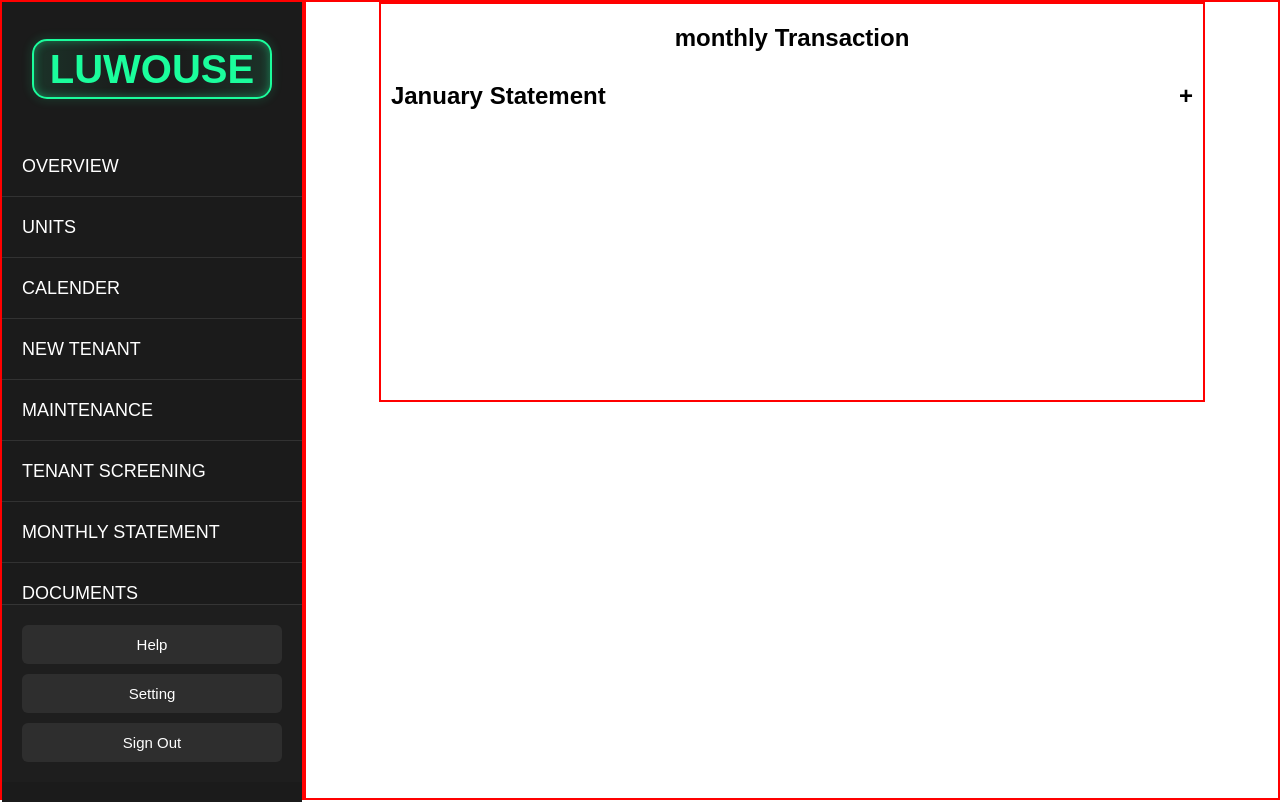
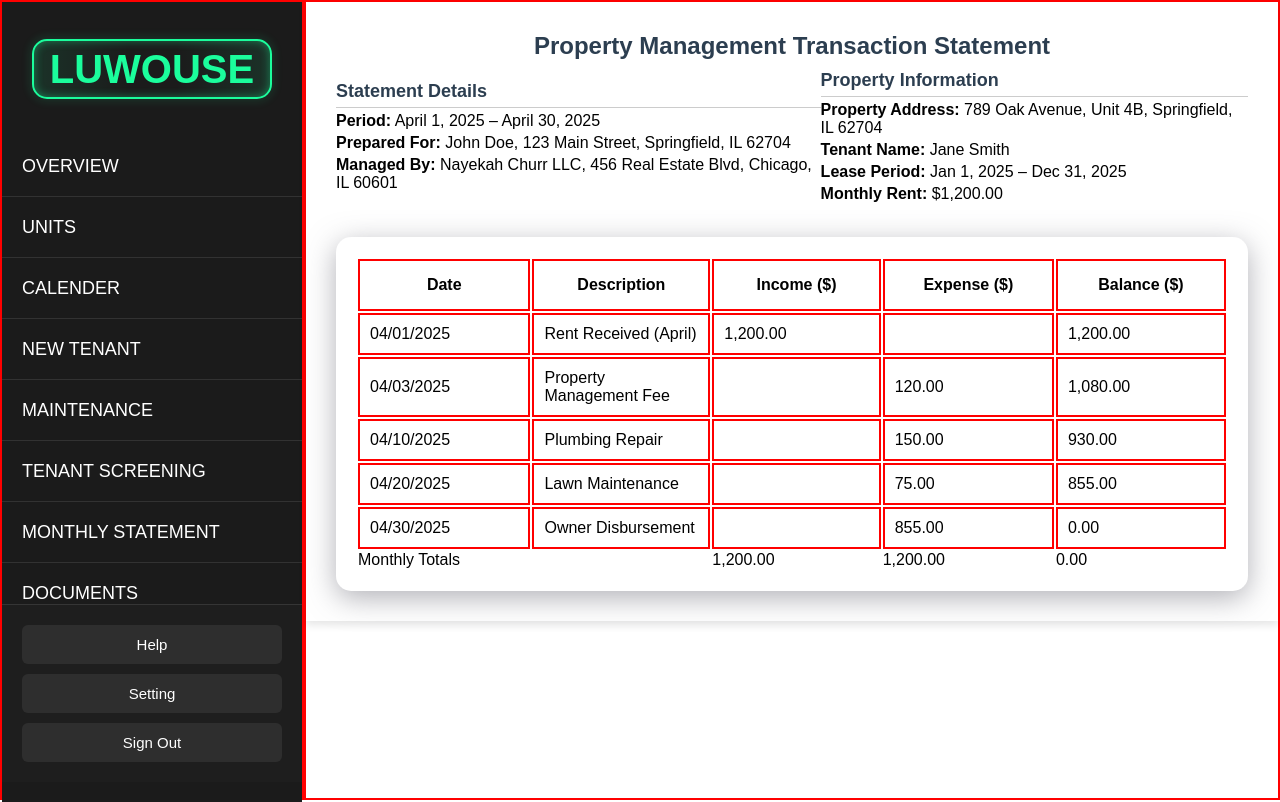
Before and after one commit to Correa95/Property-Management-System, a React (Vite) app in the folder client-side/: page /monthlyStatement in a window 1280 px wide. Built offline with nearby package versions, Linux system fonts and the light colour scheme.

Commit message:
refactoring the application

```diff
--- a/client-side/src/Components/MonthlyTransaction.css
+++ b/client-side/src/Components/MonthlyTransaction.css
@@ -1,44 +1,73 @@
-.transactionStatementContainer {
-  width: 85%;
-  height: 50vh;
+.statementContainer {
+  width: 100%;
+  height: 100%;
+  background: #fff;
   display: flex;
   flex-direction: column;
-  border: 2px solid red;
+  justify-content: center;
+  padding: 30px;
+  box-shadow: 0 4px 8px rgba(0, 0, 0, 0.1);
 }
-
-.transactionStatementContainer h1 {
-  display: flex;
-  justify-content: center;
-  margin: 20px;
-}
-.statement h2 {
+.statement {
   display: flex;
   justify-content: space-between;
   align-items: center;
-  padding: 10px;
-  /* width: 80%; */
-  /* height: 30px; */
-  /* color: #fff; */
-  /* background: #333; */
-  /* border-radius: 5px; */
-  /* margin-bottom: 15px; */
+}
+.statementTitle {
+  text-align: center;
+  color: #2c3e50;
+  margin-bottom: 10px;
 }
 
-/* .transactionStatementContainer .propertyDetail {
-  width: 400px;
-  height: 250px;
-  margin-left: 60px;
-  border: 2px solid red;
+.sectionInfo {
+  margin-bottom: 30px;
+}
+
+.sectionInfo h2 {
+  font-size: 18px;
+  color: #2c3e50;
+  border-bottom: 1px solid #ccc;
+  padding-bottom: 5px;
+}
+
+.sectionInfo p {
+  margin: 4px 0;
+}
+
+/* table {
+  width: 100%;
+  border-collapse: collapse;
+  margin-bottom: 30px;
+} */
+/*
+th,
+td {
+  padding: 10px;
+  text-align: left;
+  border: 1px solid #ccc;
 } */
 
-/* .propertyDetail h3 {
-  display: flex;
-  flex-direction: column;
-  margin: 20px;
+/* th {
+  background-color: #3498db;
+  color: white;
 } */
-/* .statement .transaction {
-  margin: 60px;
+
+/* tfoot td {
+  font-weight: bold;
+  background-color: #f0f0f0;
 } */
-/* p {
-  padding: 15px;
+
+/* .notes {
+  font-size: 14px;
+  color: #555;
 } */
+/*
+.notes ul {
+  padding-left: 20px;
+} */
+/*
+.footer {
+  text-align: center;
+  font-size: 13px;
+  color: #888;
+} */
--- a/client-side/src/Components/Monthlytransaction.jsx
+++ b/client-side/src/Components/Monthlytransaction.jsx
@@ -1,35 +1,122 @@
-import { useState } from "react";
+// import { useState } from "react";
 import "./MonthlyTransaction.css";
 
 function MonthlyTransaction() {
-  const [isOpen, setIsOpen] = useState(false);
-  function handleClose() {
-    setIsOpen(!isOpen);
-  }
+  // const [isOpen, setIsOpen] = useState(false);
+  // function handleClose() {
+  //   setIsOpen(!isOpen);
+  // }
   return (
-    <section className="transactionStatementContainer">
-      <h1>monthly Transaction</h1>
-      <div className="statement" onClick={handleClose}>
-        <h2>
-          January Statement <span>+</span>
-        </h2>
+    // <section className="transactionStatementContainer">
+    <section className="statementContainer">
+      <h1 className="statementTitle">
+        Property Management Transaction Statement
+      </h1>
+      <div className="statement">
+        <div className="sectionInfo">
+          <h2>Statement Details</h2>
+          <p>
+            <strong>Period:</strong> April 1, 2025 – April 30, 2025
+          </p>
+          <p>
+            <strong>Prepared For:</strong> John Doe, 123 Main Street,
+            Springfield, IL 62704
+          </p>
+          <p>
+            <strong>Managed By:</strong> Nayekah Churr LLC, 456 Real Estate
+            Blvd, Chicago, IL 60601
+          </p>
+        </div>
 
-        {isOpen && (
-          <>
-            <article className="propertyDetail">
-              <h1>Nayekah Churr LLC</h1>
-              <h3> Street: 240715 Fullstack Academy Graduate</h3>
-              <h3>City: Atlanta</h3>
-              <h3>State: Georgia</h3>
-              <h3>ZipCode: 30349</h3>
-            </article>
-            <div className="transaction">
-              <p>mathew unitX paid rent on x date</p>
-            </div>
-          </>
-        )}
+        <div className="sectionInfo">
+          <h2>Property Information</h2>
+          <p>
+            <strong>Property Address:</strong> 789 Oak Avenue, Unit 4B,
+            Springfield, IL 62704
+          </p>
+          <p>
+            <strong>Tenant Name:</strong> Jane Smith
+          </p>
+          <p>
+            <strong>Lease Period:</strong> Jan 1, 2025 – Dec 31, 2025
+          </p>
+          <p>
+            <strong>Monthly Rent:</strong> $1,200.00
+          </p>
+        </div>
       </div>
+
+      <table>
+        <thead>
+          <tr>
+            <th>Date</th>
+            <th>Description</th>
+            <th>Income ($)</th>
+            <th>Expense ($)</th>
+            <th>Balance ($)</th>
+          </tr>
+        </thead>
+        <tbody>
+          <tr>
+            <td>04/01/2025</td>
+            <td>Rent Received (April)</td>
+            <td>1,200.00</td>
+            <td></td>
+            <td>1,200.00</td>
+          </tr>
+          <tr>
+            <td>04/03/2025</td>
+            <td>Property Management Fee</td>
+            <td></td>
+            <td>120.00</td>
+            <td>1,080.00</td>
+          </tr>
+          <tr>
+            <td>04/10/2025</td>
+            <td>Plumbing Repair</td>
+            <td></td>
+            <td>150.00</td>
+            <td>930.00</td>
+          </tr>
+          <tr>
+            <td>04/20/2025</td>
+            <td>Lawn Maintenance</td>
+            <td></td>
+            <td>75.00</td>
+            <td>855.00</td>
+          </tr>
+          <tr>
+            <td>04/30/2025</td>
+            <td>Owner Disbursement</td>
+            <td></td>
+            <td>855.00</td>
+            <td>0.00</td>
+          </tr>
+        </tbody>
+        <tfoot>
+          <tr>
+            <td colspan="2">Monthly Totals</td>
+            <td>1,200.00</td>
+            <td>1,200.00</td>
+            <td>0.00</td>
+          </tr>
+        </tfoot>
+      </table>
+
+      {/* <div className="notes">
+        <h2>Notes</h2>
+        <ul>
+          <li>Plumbing repair covered emergency fix in bathroom.</li>
+          <li>Monthly management fee is 10% of rent collected.</li>
+          <li>Owner disbursement transferred via ACH on 04/30/2025.</li>
+        </ul>
+      </div> */}
+
+      {/* <div className="footer">
+        © 2025 Nayekah Churr LLC – Property Management Services
+      </div> */}
     </section>
+    // </section>
   );
 }
 
```
